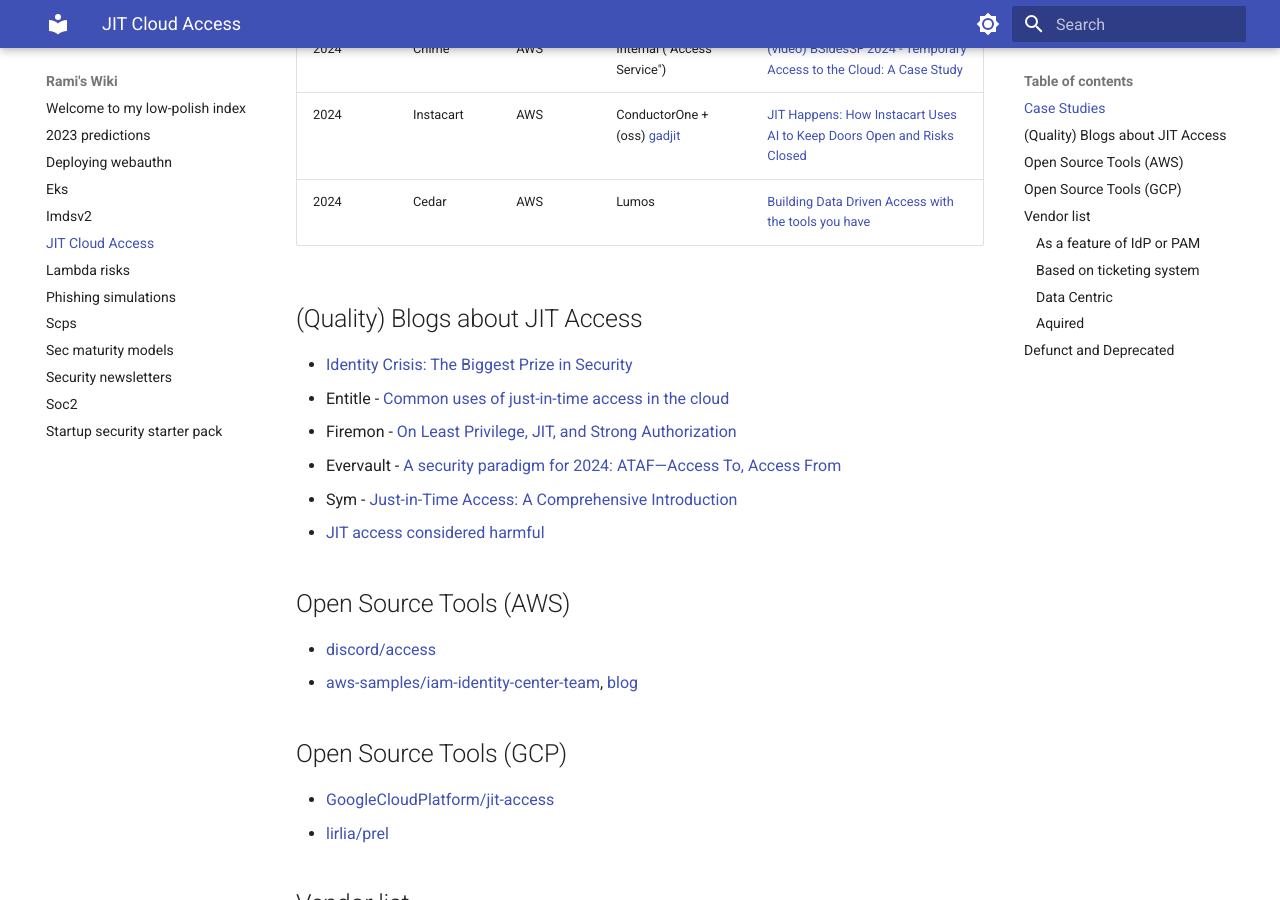
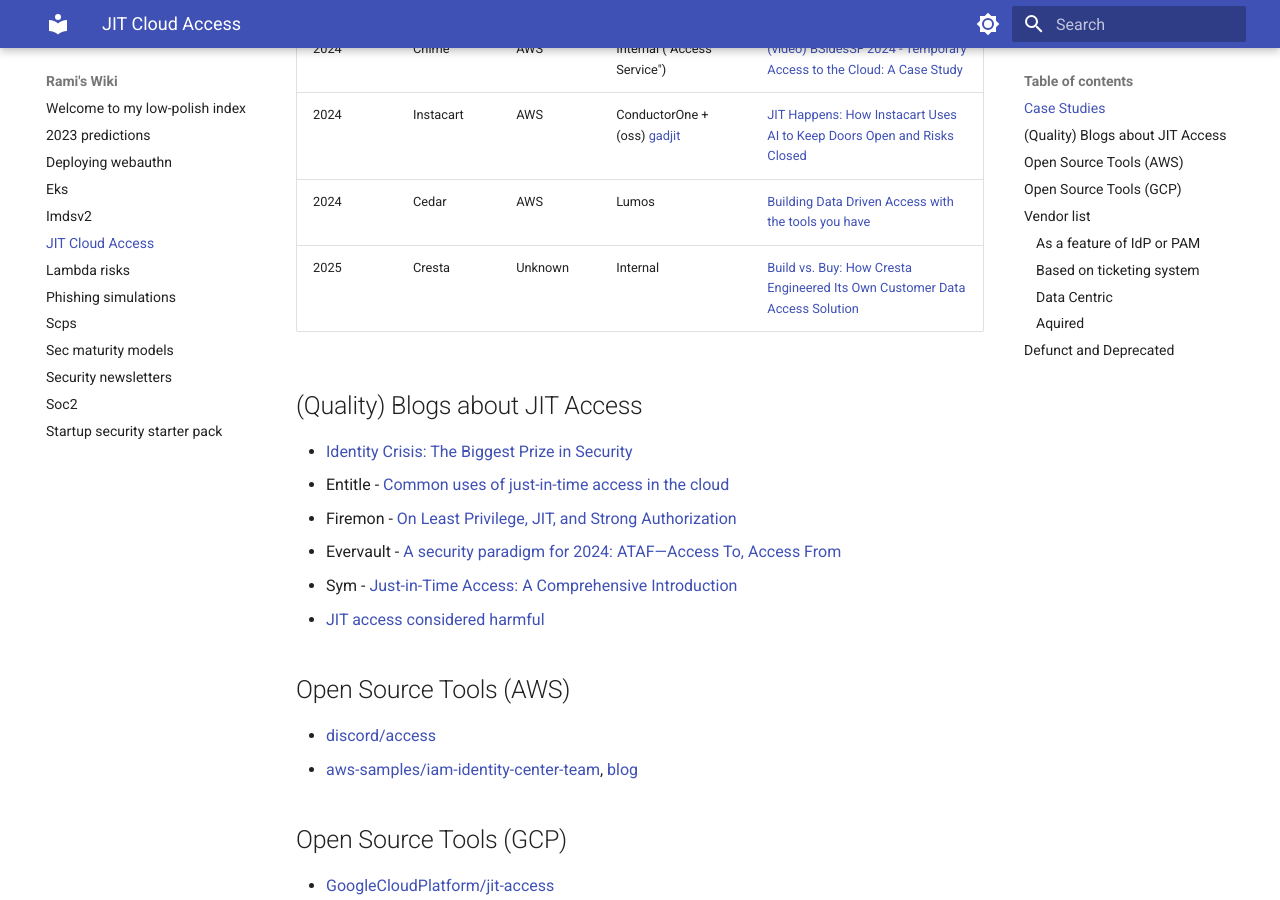
Before and after one commit to ramimac/wiki, an MkDocs documentation site: the page built from docs/jit-cloud-access.md, in a window 1280 px wide and 900 px high, scrolled down 2170 px. Built offline with MkDocs 1.6.1 and Material for MkDocs 9.7.7, drawn with Linux system fonts in a browser that asks for light colours.

Commit message:
Add Cresta blog

```diff
--- a/docs/jit-cloud-access.md
+++ b/docs/jit-cloud-access.md
@@ -35,6 +35,7 @@
 | 2024 | Chime | AWS | Internal ("Access Service") | [(video) BSidesSF 2024 - Temporary Access to the Cloud: A Case Study](https://www.youtube.com/watch?v=o4eoE7cF56M) |
 | 2024 | Instacart | AWS | ConductorOne + (oss) [gadjit](https://github.com/instacart/gadjit) | [JIT Happens: How Instacart Uses AI to Keep Doors Open and Risks Closed](https://bsideslv.org/talks#8NXQEM) |
 | 2024 | Cedar | AWS | Lumos | [Building Data Driven Access with the tools you have](https://bsideslv.org/talks#XLHMUT) |
+| 2025 | Cresta | Unknown | Internal | [Build vs. Buy: How Cresta Engineered Its Own Customer Data Access Solution](https://cresta.com/blog/build-vs-buy-how-cresta-engineered-its-own-customer-data-access-solution/) |
 
 
 ## (Quality) Blogs about JIT Access
```
